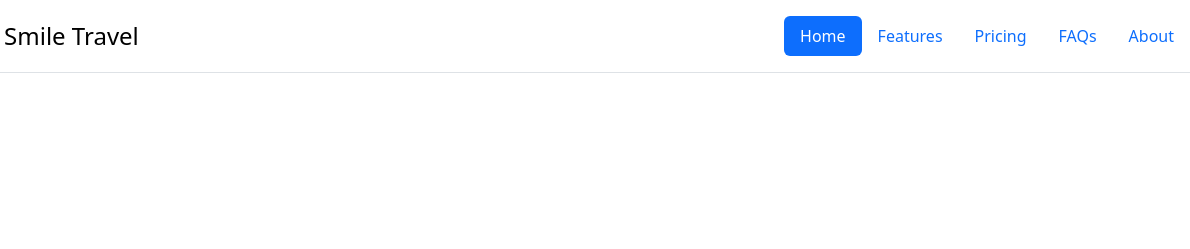
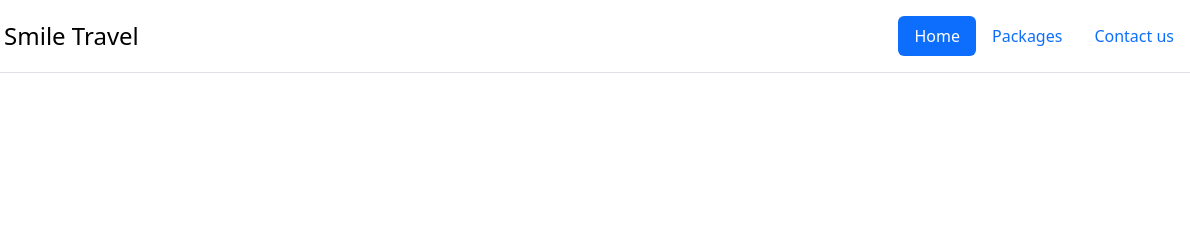
Before and after one commit to sorawat38/SAIT_WebDev_Travel_Expert, a plain HTML site: page index.html in a window 1280 px wide. Shown: the top 249 px of the page, 90-1280 px from the left. Drawn offline with nearby package versions, Linux system fonts and the light colour scheme.

Commit message:
[feat] change nav bar link

```diff
--- a/index.html
+++ b/index.html
@@ -24,10 +24,8 @@
             </a>
             <ul class="nav nav-pills">
                 <li class="nav-item"><a href="#" class="nav-link active" aria-current="page">Home</a></li>
-                <li class="nav-item"><a href="#" class="nav-link">Features</a></li>
-                <li class="nav-item"><a href="#" class="nav-link">Pricing</a></li>
-                <li class="nav-item"><a href="#" class="nav-link">FAQs</a></li>
-                <li class="nav-item"><a href="#" class="nav-link">About</a></li>
+                <li class="nav-item"><a href="#" class="nav-link">Packages</a></li>
+                <li class="nav-item"><a href="#" class="nav-link">Contact us</a></li>
             </ul>
         </header>
     </nav>
```
